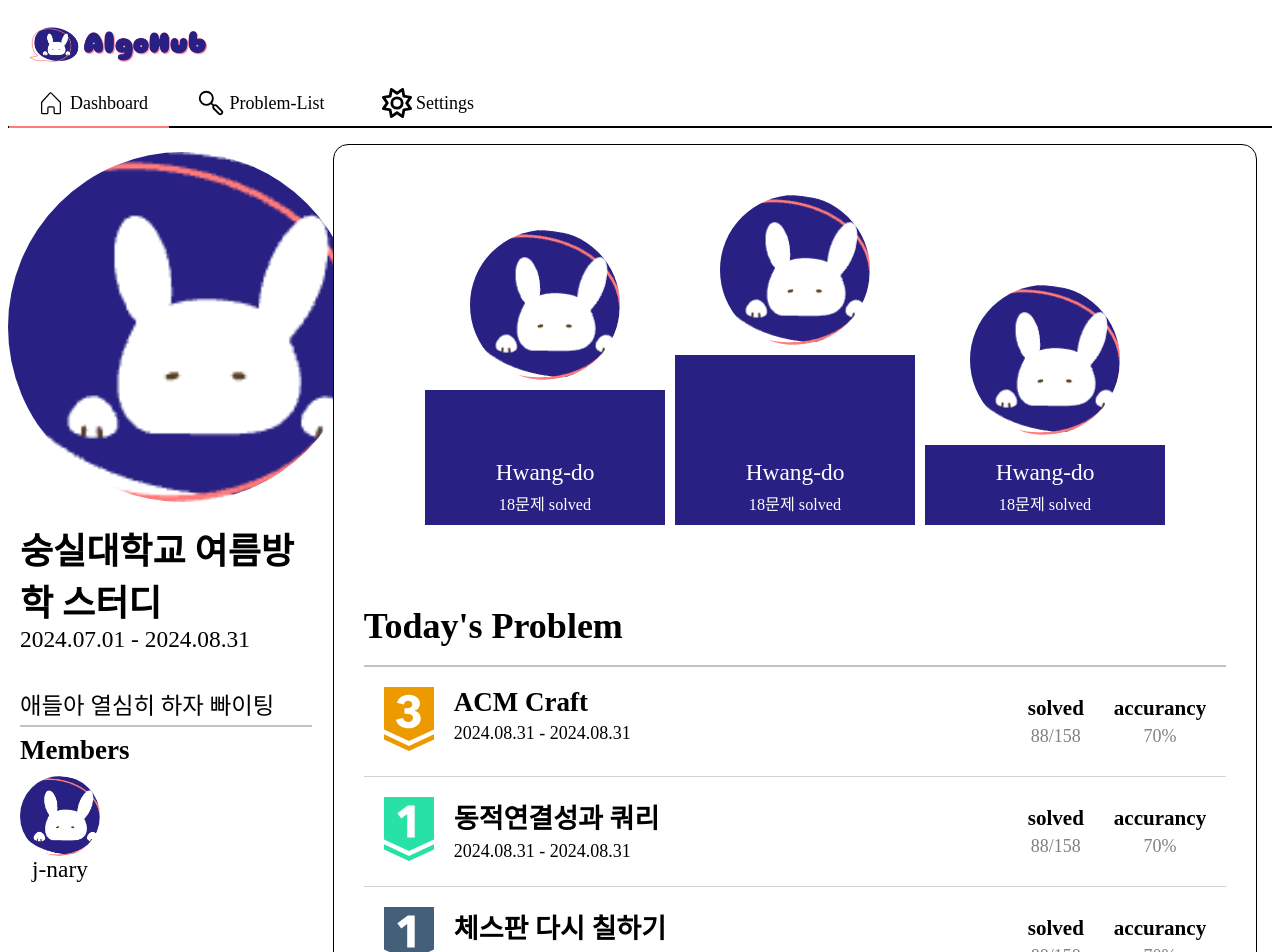
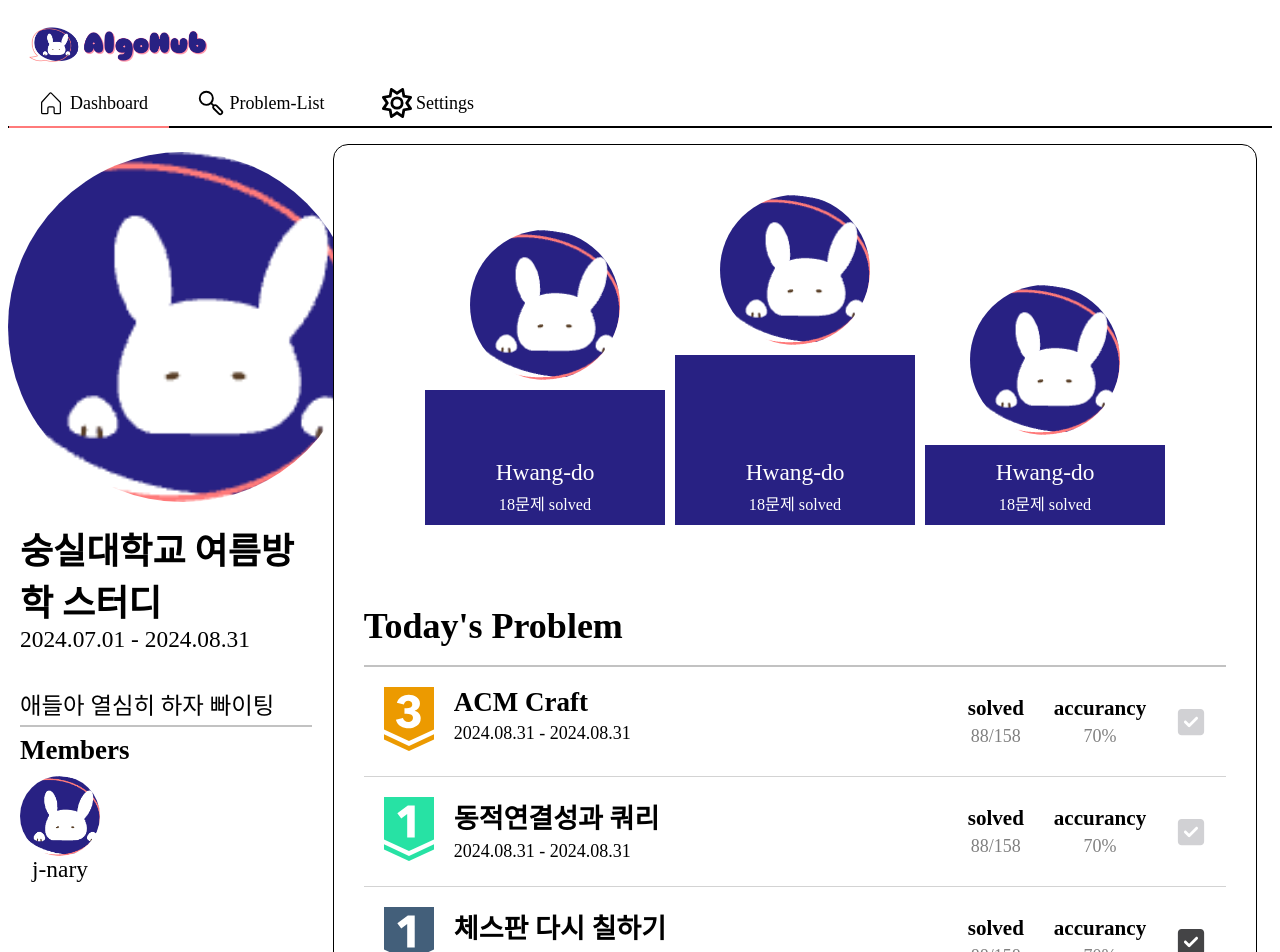
Before and after one commit to GAMZA-BAT/ALGOHUB-CLIENT-PREV, a React (Vite) app: page /group in a window 1280 px wide. Shown: the top 952 px of the page. Built offline with nearby package versions, Linux system fonts and the light colour scheme; a web font is replaced by a local one.

Commit message:
feat: 체크박스 추가

```diff
--- a/src/pages/groupPage/GroupDashboard.tsx
+++ b/src/pages/groupPage/GroupDashboard.tsx
@@ -24,6 +24,7 @@ const GroupDashboard = () => {
         submitCnt={88}
         memberCnt={158}
         accuracy={70}
+        isChecked={false}
       />
       <ProblemBox
         level={20}
@@ -32,6 +33,7 @@ const GroupDashboard = () => {
         submitCnt={88}
         memberCnt={158}
         accuracy={70}
+        isChecked={false}
       />
       <ProblemBox
         level={10}
@@ -40,6 +42,7 @@ const GroupDashboard = () => {
         submitCnt={88}
         memberCnt={158}
         accuracy={70}
+        isChecked={true}
       />
     </div>
   );
--- a/src/pages/groupPage/components/ProblemBox.tsx
+++ b/src/pages/groupPage/components/ProblemBox.tsx
@@ -1,6 +1,11 @@
 import { css } from '@emotion/react';
+import styled from '@emotion/styled';
 
 import LevelIcon from '@/components/@common/LevelIcon';
+
+import CheckBoxIc from '@/assets/svgs/ic_check_box.svg?react';
+
+import { Theme } from '@/styles/theme';
 
 interface problemBoxPropType {
   level: number;
@@ -9,6 +14,7 @@ interface problemBoxPropType {
   submitCnt: number;
   memberCnt: number;
   accuracy: number;
+  isChecked: boolean;
 }
 const ProblemBox = ({
   level,
@@ -17,6 +23,7 @@ const ProblemBox = ({
   submitCnt,
   memberCnt,
   accuracy,
+  isChecked,
 }: problemBoxPropType) => {
   return (
     <div css={Wrapper}>
@@ -52,6 +59,11 @@ const ProblemBox = ({
           <h3>accurancy</h3>
           <p css={SubStyle}>{accuracy}%</p>
         </div>
+        <CheckBoxIc
+          width={'30px'}
+          height={'30px'}
+          fill={isChecked ? Theme.color.darkgray : Theme.color.lowLightGray}
+        />
       </section>
     </div>
   );
@@ -96,4 +108,6 @@ const Twoline = css`
 const DetailContainer = css`
   display: flex;
   gap: 30px;
+
+  align-items: center;
 `;
```
Also changed, not shown: src/assets/svgs/ic_check_box.svg (added).
